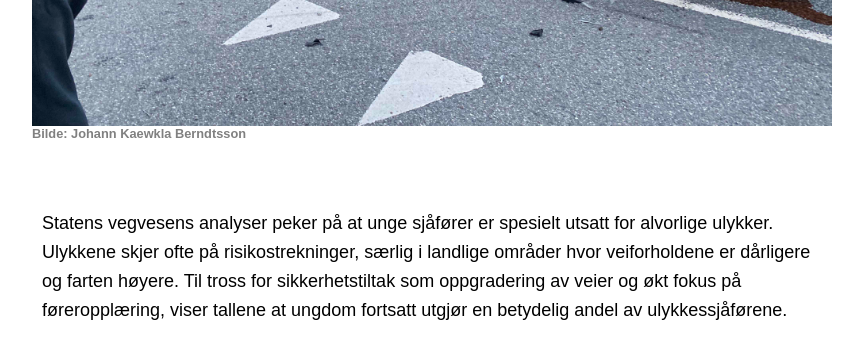
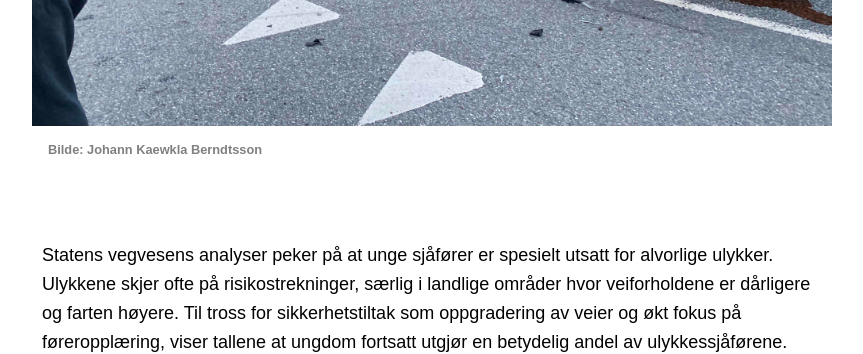
Before and after one commit to johannkb/gruppe-1-kommunikasjons-design, a plain HTML site: page lab_tester/innlevering1.html in a window 1280 px wide. Shown: the part 940-1294 px from the top of the page, without its empty margins (208-1071 px from the left). Drawn offline with Linux system fonts and the light colour scheme.

Commit message:
Update article1.css

```diff
--- a/css/article1.css
+++ b/css/article1.css
@@ -54,7 +54,9 @@ article img {
     margin-bottom: 0;
 }
 
-
+h3{
+    padding:1rem
+}
 .image-wrapper {
     position: relative;
     display: inline-block;
```
